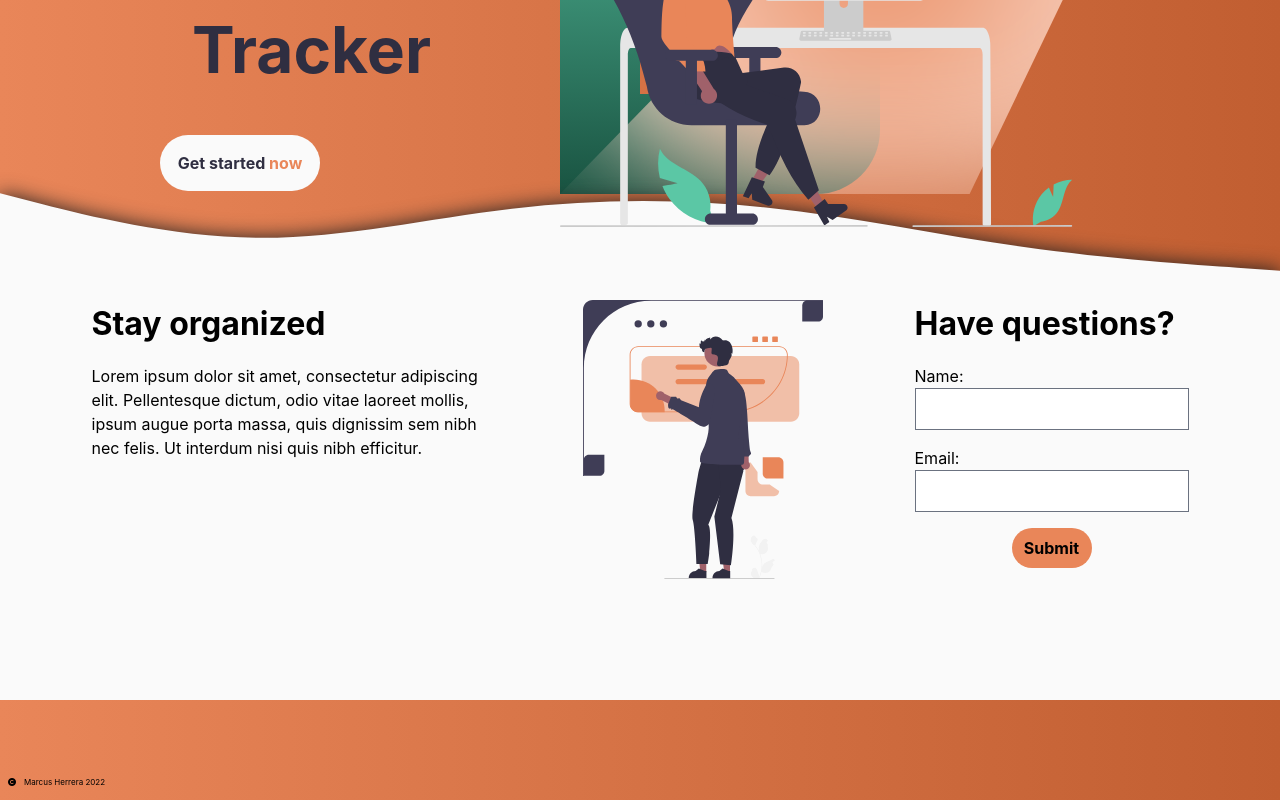
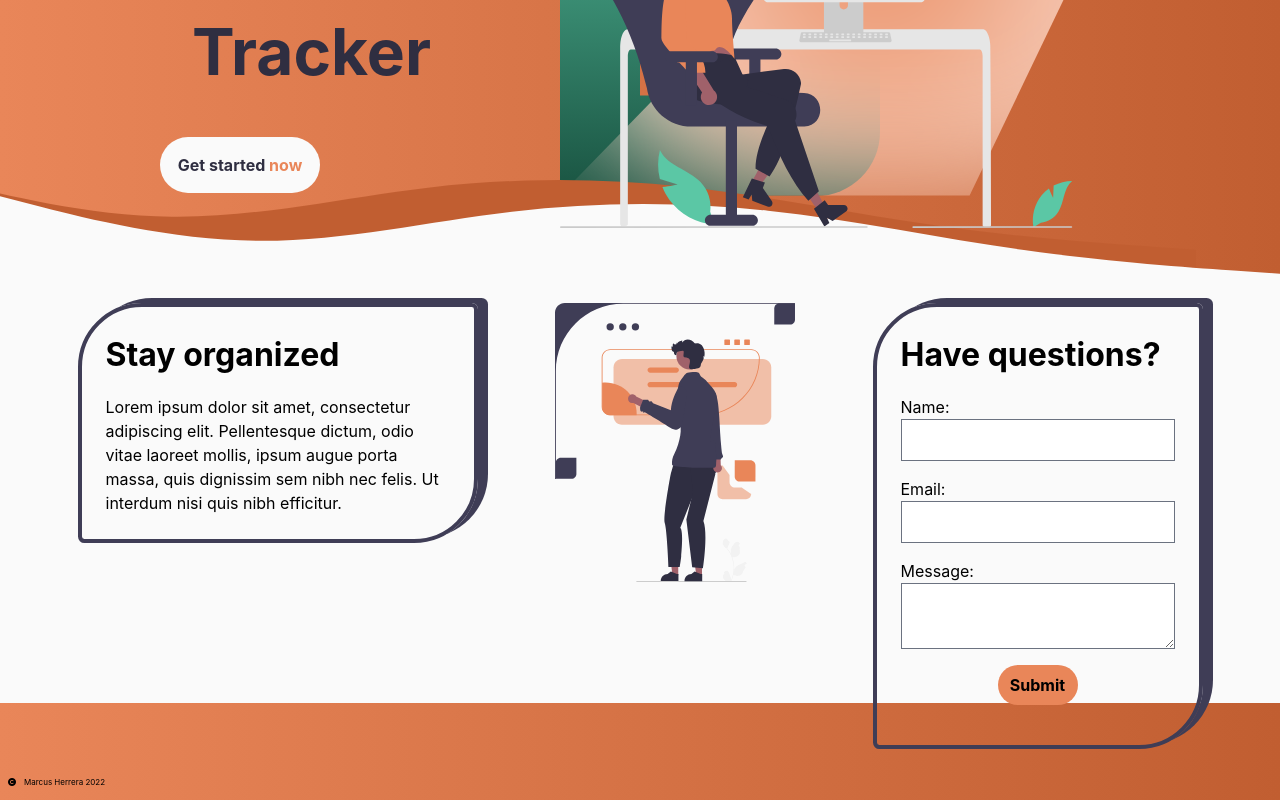
Before and after one commit to mahiv87/Project-Tracker, a React (Create React App) app in the folder client/: page / in a window 1280 px wide. Built offline with nearby package versions, Linux system fonts and the light colour scheme; a web font is replaced by a local one.

Commit message:
added style to form and article

```diff
--- a/client/src/pages/Home.js
+++ b/client/src/pages/Home.js
@@ -47,9 +47,11 @@ const Home = () => {
 				<form>
 					<h3>Have questions?</h3>
 					<label>Name:</label>
-					<input type="text" name="name"></input>
+					<input type="text" name="name" />
 					<label>Email:</label>
-					<input type="text" name="email"></input>
+					<input type="text" name="email" />
+					<label>Message:</label>
+					<textarea />
 					<button type="submit">Submit</button>
 				</form>
 			</section>
--- a/client/src/pages/Home.module.css
+++ b/client/src/pages/Home.module.css
@@ -2,7 +2,7 @@
 	display: flex;
 	justify-content: space-evenly;
 	align-items: center;
-	height: calc(50vh - 300px);
+	height: calc(50vh - 297px);
 }
 
 .hero img {
@@ -80,7 +80,7 @@
 }
 
 .info {
-	height: calc(50vh);
+	height: 50vh;
 	background: #fafafa;
 	display: flex;
 	justify-content: space-evenly;
@@ -90,6 +90,10 @@
 
 .info article {
 	max-width: 25rem;
+	border: 4px solid #3f3d56;
+	border-radius: 4rem 0.4rem 4rem 0.4rem;
+	padding: 1.5rem;
+	box-shadow: 10px -5px #3f3d56;
 }
 
 .info article h3 {
@@ -106,6 +110,10 @@
 	display: flex;
 	flex-direction: column;
 	justify-content: space-evenly;
+	border: 4px solid #3f3d56;
+	border-radius: 4rem 0.4rem 4rem 0.4rem;
+	padding: 1.5rem;
+	box-shadow: 10px -5px #3f3d56;
 }
 
 .info form h3 {
@@ -132,7 +140,7 @@
 	width: 100%;
 	/* height: 540px; */
 	overflow: hidden;
-	filter: drop-shadow(0px 0px 10px #212121);
+	filter: drop-shadow(-84px -24px #c15e31);
 	z-index: -1;
 }
 
```
